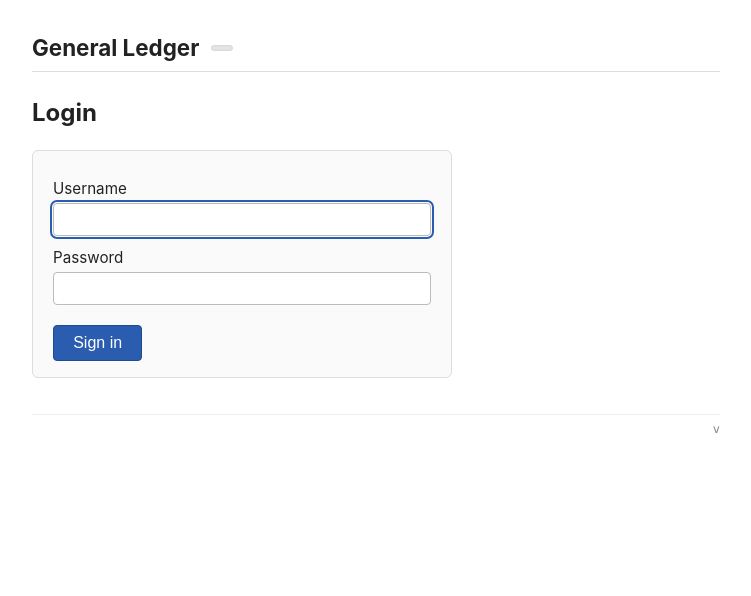
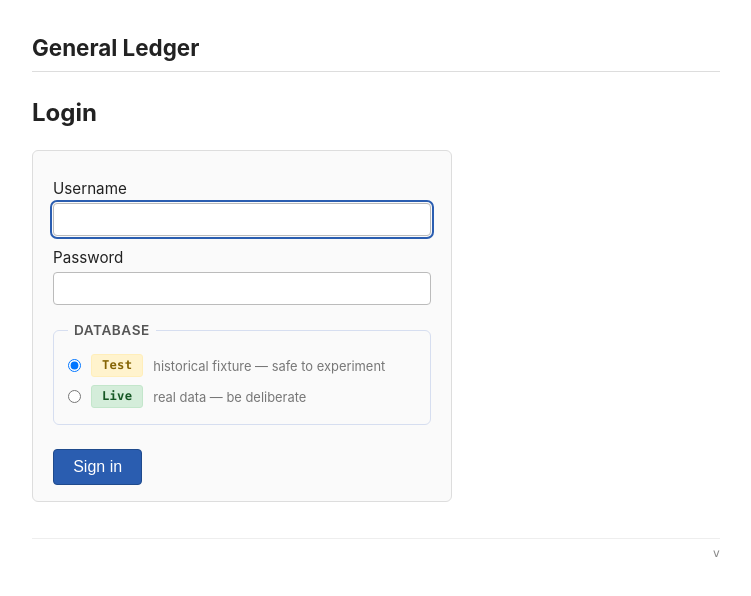
Before and after one commit to skucia/General-Ledger, a FastAPI app: page /login in a window 1280 px wide. Shown: the top 596 px of the page, without its empty margins (264-1015 px from the left). Run offline with FastAPI, Linux system fonts and the light colour scheme; parts of the project's set-up code (start-up, migrations or seed data) failed here and were passed over; some libraries are stand-ins or nearby versions.

Commit message:
feat: in-app database selection at login
The running app no longer talks to whichever database .env points at.
Instead, users pick Test or Live on the login form; the selection is
stored in the session and persists for that session only. Logout
returns the form to its default (Test) — Live must be deliberately
chosen each time.

Implementation:
  - app.config exposes DATABASES = {'test': '..._test', 'live': '..._live'}
    and Settings.db_dsn_for(key) so all DSNs are known at startup.
  - app.db routes per-request connections via a contextvars.ContextVar
    set by a small middleware in app.main. The same get_connection()
    callers (services, scripts) work unchanged; scripts fall back to
    .env's DB_NAME when the ContextVar is unset.
  - Login route accepts a `database` form field, validates against the
    allowed list, runs the user lookup against the chosen DB via
    set_active_db(), and stores db_key in the session.
  - get_current_user requires both user_id AND db_key in session;
    a partial session is cleared and bounced to /login (no silent
    fallback to .env).
  - The env badge in base.html now reads request.state.db_name set by
    the middleware. Hidden on /login (no DB picked yet).
  - Login form gets a radio group with amber/green border cue via :has().
    Sign-in button stays standard blue — the border alone signals choice.

Scripts (run_migrations, create_admin) keep using .env unchanged; only
the running web app's request handling moves to session-based routing.

Co-Authored-By: Claude Opus 4.7 (1M context) <noreply@anthropic.com>

```diff
--- a/app/auth.py
+++ b/app/auth.py
@@ -13,6 +13,7 @@ away from admin routes.
 
 from fastapi import Depends, Request
 
+from app.config import DATABASES
 from app.services import users as users_service
 
 
@@ -41,9 +42,17 @@ def get_current_user(request: Request) -> dict:
     Returns the user dict for the logged-in user, or raises a redirect
     exception if there's no session, the user no longer exists, or they
     haven't completed their forced password change yet.
+
+    A valid session requires BOTH user_id AND a db_key in the allowed list.
+    Missing/invalid db_key means the user can't be safely looked up — we
+    clear the session and force re-login rather than silently falling
+    back to the .env-configured database.
     """
     user_id = request.session.get("user_id")
-    if not user_id:
+    db_key = request.session.get("db_key")
+    if not user_id or db_key not in DATABASES:
+        # Wipe any partial state so the next /login starts cleanly.
+        request.session.clear()
         raise NotAuthenticated()
 
     user = users_service.get_user_by_id(user_id)
--- a/app/main.py
+++ b/app/main.py
@@ -19,7 +19,8 @@ from fastapi.staticfiles import StaticFiles
 from starlette.middleware.sessions import SessionMiddleware
 
 from app.auth import MustChangePassword, NotAdmin, NotAuthenticated, NotFullUser
-from app.config import settings
+from app.config import DATABASES, settings
+from app.db import _active_db
 from app.routers import accounts as accounts_router
 from app.routers import admin as admin_router
 from app.routers import attachments as attachments_router
@@ -36,7 +37,43 @@ STATIC_DIR = Path(__file__).resolve().parent / "static"
 
 app = FastAPI(title="General Ledger", version="0.2.0")
 
-# Sign session cookies with the SESSION_SECRET from .env.
+@app.middleware("http")
+async def db_selection_middleware(request: Request, call_next):
+    """
+    Per-request DB routing. Reads `db_key` from the signed session and:
+      - sets the ContextVar so app.db.get_connection() picks the right DSN,
+      - stashes display values on request.state for the env badge in base.html.
+    If the session has no valid db_key (logged out, or first visit), we leave
+    the ContextVar unset — get_connection() will then fall back to .env, but
+    in practice no DB-touching code runs on unauthed pages other than the
+    /login POST, which sets the ContextVar explicitly via set_active_db().
+
+    NOTE on ordering: Starlette wraps middleware so that the LAST one added
+    is the OUTERMOST (runs first on the way in). This decorator is registered
+    BEFORE the SessionMiddleware below, so SessionMiddleware ends up outer
+    and request.session is already populated by the time we run.
+    """
+    db_key = request.session.get("db_key")
+    if db_key in DATABASES:
+        token = _active_db.set(db_key)
+        request.state.db_key = db_key
+        request.state.db_name = DATABASES[db_key]
+        request.state.db_env_class = db_key  # 'test' / 'live' match CSS classes
+        try:
+            return await call_next(request)
+        finally:
+            _active_db.reset(token)
+    else:
+        # No active DB yet — render templates without the env badge.
+        request.state.db_key = None
+        request.state.db_name = ""
+        request.state.db_env_class = ""
+        return await call_next(request)
+
+
+# Sign session cookies with the SESSION_SECRET from .env. Added LAST so it
+# ends up as the OUTER middleware — request.session is populated before the
+# DB-selection middleware above reads it.
 # https_only=False because we run on localhost http during development.
 app.add_middleware(
     SessionMiddleware,
@@ -44,6 +81,7 @@ app.add_middleware(
     same_site="lax",
     https_only=False,
 )
+
 
 # Serve our small CSS file (and any future static assets) from /static/...
 app.mount("/static", StaticFiles(directory=str(STATIC_DIR)), name="static")
--- a/app/static/style.css
+++ b/app/static/style.css
@@ -1145,3 +1145,60 @@ canvas.pdf-page {
     }
   }
 }
+  }
+}
+
+/* --- Login form: database selector ----------------------------------------
+   The selected database is signalled by a coloured top border on the form
+   (amber for Test, green for Live). Pure CSS via :has(); no JS, no button
+   recolour. The Sign in button keeps the standard app blue so the colour
+   cue stays subtle.
+
+   Layout note: each .login-db-option is a <label> wrapping a radio + a
+   badge + a hint. The form-wide rules (`form label { display: block }`
+   and `form input { display: block; width: 100% }`) would otherwise stretch
+   the radio across the full card width and push the badge onto a new line,
+   so we override both inside .login-db-option. */
+
+.login-form {
+  border-top: 4px solid #ffeeba;        /* default = test = amber */
+  transition: border-color 120ms ease;
+}
+.login-form:has(input[name="database"][value="live"]:checked) {
+  border-top-color: #c3e6cb;            /* live = green */
+}
+
+.login-db-select {
+  border: 1px solid #d6def0;
+  border-radius: 6px;
+  padding: 10px 14px 12px;
+  margin: 1em 0;
+}
+.login-db-select legend {
+  padding: 0 6px;
+  font-size: .85em;
+  font-weight: 600;
+  color: #555;
+  letter-spacing: .04em;
+  text-transform: uppercase;
+}
+
+.login-db-option {
+  display: flex;
+  align-items: center;
+  gap: 10px;
+  padding: 4px 0;
+  margin: 0;                            /* override form label margin */
+  font-size: .95em;
+  cursor: pointer;
+}
+.login-db-option input[type="radio"] {
+  display: inline-block;                /* override form input { display: block } */
+  width: auto;                          /* override form input { width: 100% } */
+  margin: 0;
+  flex: 0 0 auto;
+}
+.login-db-hint {
+  font-size: .85em;
+  color: #777;
+}
--- a/app/templates/base.html
+++ b/app/templates/base.html
@@ -17,20 +17,24 @@
   <header>
     <div class="header-title">
       <h1>General Ledger</h1>
-      {# Database environment badge — colour-coded by DB_NAME suffix.
-         Visible on every page so it's obvious which database the app is
-         currently pointing at. The .env-{{ class }} CSS picks the colour. #}
-      <span class="env-badge env-{{ db_env_class }}" title="Active database">
-        {{ db_name }}
-      </span>
-      {# Period-lock badge — visible only when a lock exists. The
-         current_lock_date Jinja global is a callable (one indexed query
-         per render) so this always reflects the latest state. #}
-      {% set _lock = current_lock_date() %}
-      {% if _lock %}
-        <span class="lock-badge" title="Period locked through {{ _lock|date_dmy }}">
-          🔒 Locked through {{ _lock|date_dmy }}
+      {# Database environment badge — driven by the per-request session DB
+         (request.state.db_name, set by the DB-selection middleware). Hidden
+         on /login and any other page that runs before a DB has been picked. #}
+      {% if request.state.db_name %}
+        <span class="env-badge env-{{ request.state.db_env_class }}" title="Active database">
+          {{ request.state.db_name }}
         </span>
+      {% endif %}
+      {# Period-lock badge — only queried when an active session DB exists.
+         Skipping it on /login avoids a stray .env fallback query before the
+         user has even picked a database. #}
+      {% if request.state.db_name %}
+        {% set _lock = current_lock_date() %}
+        {% if _lock %}
+          <span class="lock-badge" title="Period locked through {{ _lock|date_dmy }}">
+            🔒 Locked through {{ _lock|date_dmy }}
+          </span>
+        {% endif %}
       {% endif %}
     </div>
     {% if user %}
--- a/app/templates/login.html
+++ b/app/templates/login.html
@@ -1,10 +1,17 @@
-{# Login form. Submits to POST /login. No CSRF token in this phase. #}
+{#
+  Login form. Submits to POST /login.
+
+  The Database radio group is REQUIRED — the chosen value is stored in the
+  session and routes every subsequent query for the session. Default
+  selection is always 'test', regardless of how the user got here, so
+  picking 'live' is always a deliberate act.
+#}
 {% extends "base.html" %}
 {% block title %}Login — General Ledger{% endblock %}
 
 {% block content %}
 <h2>Login</h2>
-<form method="post" action="/login" class="card">
+<form method="post" action="/login" class="card login-form">
   <label>
     Username
     <input name="username" required autofocus autocomplete="username" />
@@ -15,6 +22,22 @@
     <input name="password" type="password" required autocomplete="current-password" />
   </label>
 
+  <fieldset class="login-db-select">
+    <legend>Database</legend>
+
+    <label class="login-db-option login-db-option--test">
+      <input type="radio" name="database" value="test" checked />
+      <span class="env-badge env-test">Test</span>
+      <span class="login-db-hint">historical fixture — safe to experiment</span>
+    </label>
+
+    <label class="login-db-option login-db-option--live">
+      <input type="radio" name="database" value="live" />
+      <span class="env-badge env-live">Live</span>
+      <span class="login-db-hint">real data — be deliberate</span>
+    </label>
+  </fieldset>
+
   <button type="submit">Sign in</button>
 </form>
 {% endblock %}
```
Also changed, not shown: app/config.py (+36 -6 lines), app/db.py (+57 -10 lines), app/routers/auth.py (+21 -6 lines), app/templating.py (+3 -18 lines).
